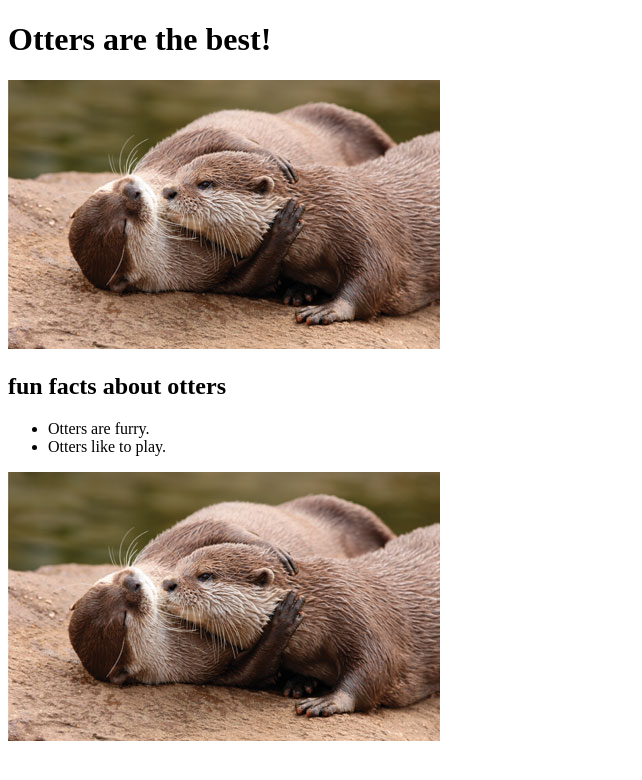
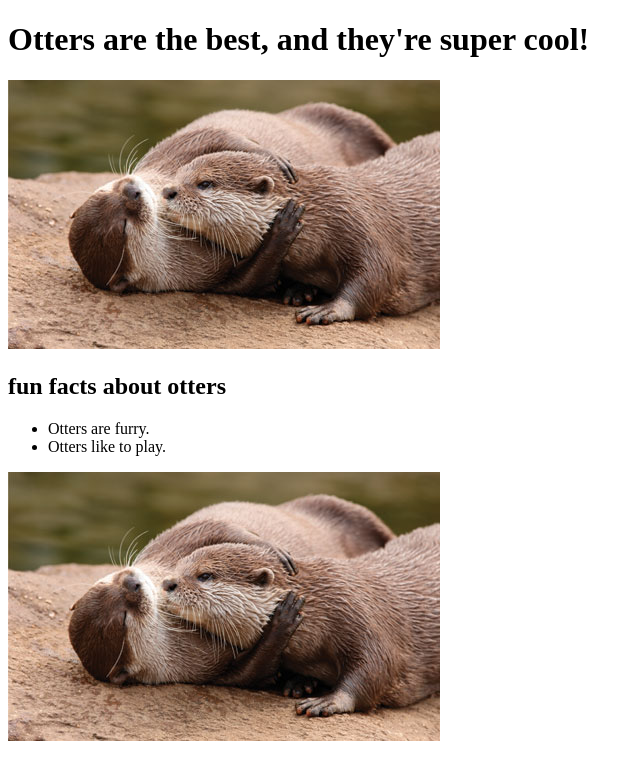
Before and after one commit to etmoore/otters, a plain HTML site: page index.html in a window 1280 px wide. Shown: the whole page, without its empty margins (0-642 px from the left). Drawn offline with Linux system fonts and the light colour scheme.

Commit message:
said that otters are super cool

```diff
--- a/index.html
+++ b/index.html
@@ -5,7 +5,7 @@
   <title>Otters!</title>
 </head>
 <body>
-  <h1>Otters are the best!</h1>
+  <h1>Otters are the best, and they're super cool!</h1>
   <img src="images/otter.jpg" alt="">
 
   <h2>fun facts about otters</h2>
```
